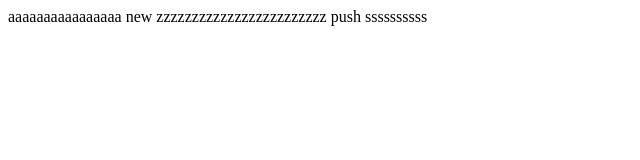
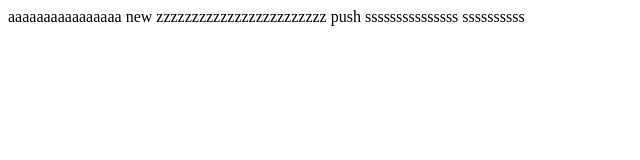
Before and after one commit to kotekote2/anbei, a plain HTML site: page neww.html in a window 1280 px wide. Shown: the whole page, without its empty margins (0-640 px from the left). Drawn offline with Linux system fonts and the light colour scheme.

Commit message:
no message

```diff
--- a/neww.html
+++ b/neww.html
@@ -14,6 +14,8 @@
     push
 
 
+    sssssssssssssss
+
 
 
     ssssssssss
```
